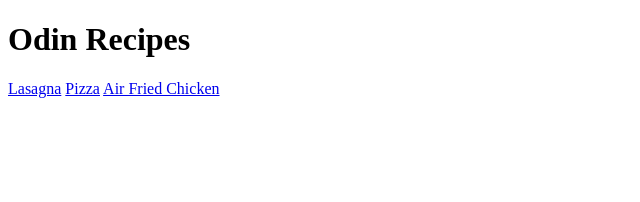
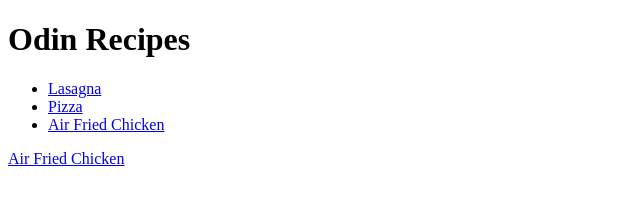
Before and after one commit to BigR0b/odin-recipes, a plain HTML site: page index.html in a window 1280 px wide. Shown: the whole page, without its empty margins (0-640 px from the left). Drawn offline with Linux system fonts and the light colour scheme.

Commit message:
made recipes a list and fixed typo on pizza link

```diff
--- a/index.html
+++ b/index.html
@@ -8,8 +8,11 @@
 </head>
 <body>
     <h1>Odin Recipes</h1>
-    <a href="recipes/lasagna.html">Lasagna</a>
-    <a href="recipies/pizza.html">Pizza</a>
+    <ul>
+        <li><a href="recipes/lasagna.html">Lasagna</a></li>
+        <li><a href="recipes/pizza.html">Pizza</a></li>
+        <li><a href="recipes/chicken.html">Air Fried Chicken</a></li>
+    </ul>
     <a href="recipes/chicken.html">Air Fried Chicken</a>
 </body>
 </html>
```
